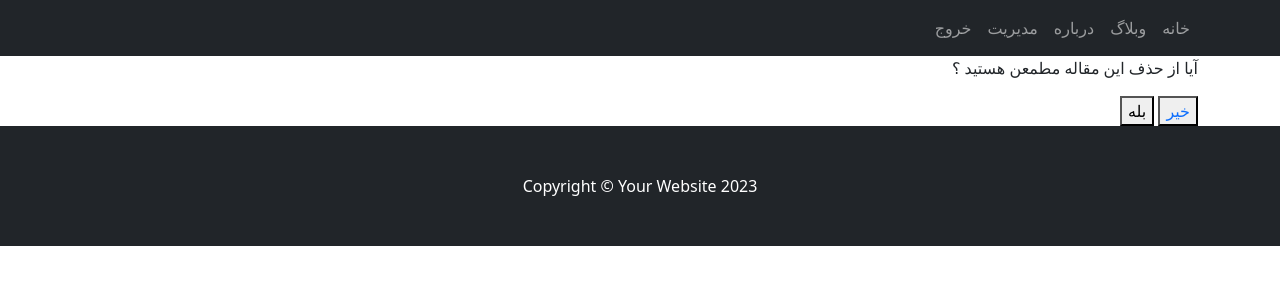
After one commit to MohammadBohluli/blog, a Django app: page /accounts/delete_post/1 in a window 1280 px wide. The commit adds this page. Shown: the top 300 px of the page. Run offline with Django 4.2, Linux system fonts and the light colour scheme; a user stored in the database is signed in; tables that the repository leaves empty hold one stand-in row (values such as "Sample post").

Commit message:
feat: implement delet post

```diff
--- a/core/accounts/views.py
+++ b/core/accounts/views.py
@@ -219,7 +219,7 @@ def password_reset_confirm_view(request, uidb64, token):
 #################################
 @login_required
 def profile_view(request):
-    # This query will show any user articles that are specific to the user
+    # This query will show any user articles that are specific to the self user
     # request.user.id Refers to the logged in user
     posts = Post.objects.filter(author__id=request.user.id)
 
@@ -271,6 +271,25 @@ def edit_post_view(request, post_id):
     return render(request, 'pages/accounts/create_update_post.html', context)
 
 
+#################################
+##### ِDelete Post Page
+#################################
+@login_required
+def delete_post_view(request, post_id):
+    post = get_object_or_404(Post, id=post_id)
+
+    if post.author.id != request.user.id:
+        messages.error(request, 'شما صاحب مقاله نیستید')
+        return redirect('accounts:profile')
+
+    if request.method == "POST":
+        post.delete()
+        messages.success(request, 'مقاله مورد نظر با موفقیت حذف شد')
+        return redirect('accounts:profile')
+
+    return render(request, 'pages/accounts/delete_post.html')
+
+
 def send_active_email(request, user, to_email):
     # Email informations
     subject = "اکانت شما با موفقیت فعال شد"
--- /dev/null
+++ b/core/templates/pages/accounts/delete_post.html
@@ -0,0 +1,11 @@
+{% extends 'base.html' %}
+
+{% block content %}
+
+<p>آیا از حذف این مقاله مطمعن هستید ؟</p>
+<form method="post">
+    {% csrf_token %}
+    <button type="submit"><a href="{% url 'accounts:profile' %}">خیر</a></button>
+    <button type="submit">بله</button>
+</form>
+{% endblock %}
--- a/core/templates/pages/accounts/profile.html
+++ b/core/templates/pages/accounts/profile.html
@@ -14,7 +14,7 @@
 
     <div class="p-3 mb-2 bg-secondary text-white text-body">
         <p><a  class="text-white" href="{{ post.get_absolute_url }}">{{post.title}}</a></p>
-        <a href="">حذف</a>
+        <a href="{% url 'accounts:delete_post' post.id %}">حذف</a>
         <a href="{% url 'accounts:edit_post' post.id %}">ویرایش</a>
     </div>
 
```
